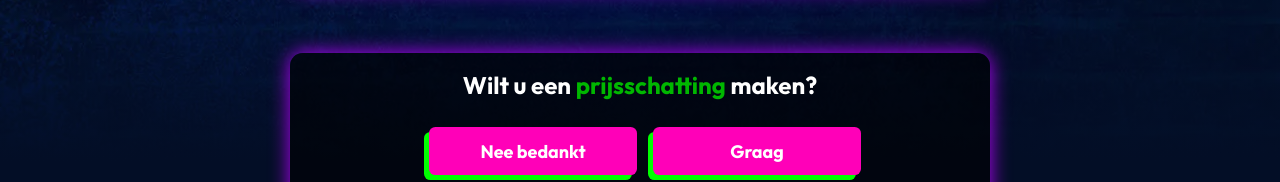
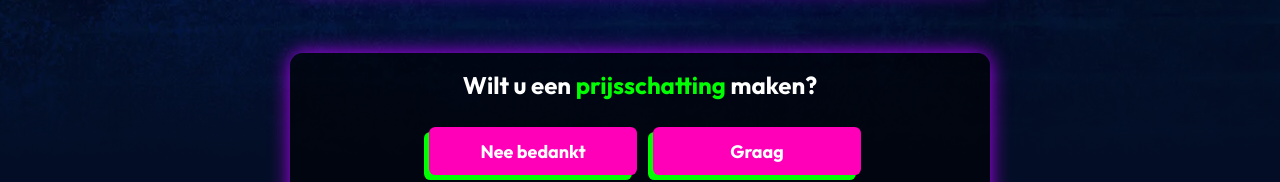
Before and after one commit to 0xRomRom/LedsGoNeonForm, a React (Create React App) app in the folder ledsgoneonform/: page / in a window 1280 px wide. Shown: the part 838-1020 px from the top of the page. Built offline with nearby package versions, Linux system fonts and the light colour scheme.

Commit message:
Request styling calculated

```diff
--- a/ledsgoneonform/src/components/RequestCalculation/RequestCalculation.module.css
+++ b/ledsgoneonform/src/components/RequestCalculation/RequestCalculation.module.css
@@ -25,7 +25,7 @@
 
 .green {
   font-size: 24px;
-  color: var(--green);
+  color: rgb(0, 255, 0);
 }
 
 .ctaWrap {
@@ -78,7 +78,7 @@
 }
 
 .cta1:hover {
-  background-color: var(--green);
+  background-color: green;
 }
 .cta2:hover {
   background-color: var(--red);
--- a/ledsgoneonform/src/index.css
+++ b/ledsgoneonform/src/index.css
@@ -19,6 +19,6 @@ body {
   --hero-font: "Outfit", sans-serif;
   --pink: rgb(255, 0, 184);
   --purple: rgb(179, 0, 255);
-  --green: rgb(0, 183, 0);
+  --green: rgb(0, 255, 0);
   --red: red;
 }
```
